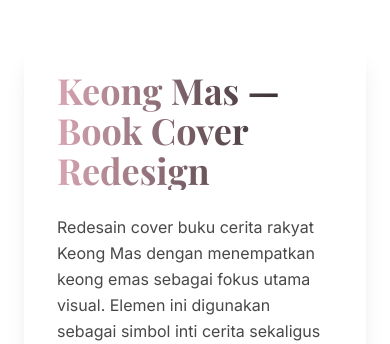
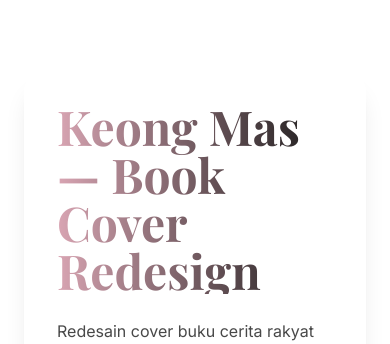
Before and after one commit to balqisazalea/Portofolio-Balqis-Azalea, a React (Vite) app: page / in a window 390 px wide. Shown: the part 3636-3980 px from the top of the page. Built offline with nearby package versions, Linux system fonts and the light colour scheme; a web font is replaced by a local one.

Commit message:
feat: Enhance project section spacing and typography
Increase vertical spacing between projects and adjust heading font size for better visual hierarchy and impact.

```diff
--- a/src/App.tsx
+++ b/src/App.tsx
@@ -386,7 +386,7 @@ const ProjectsSection = ({ selectedProject, setSelectedProject }: { selectedProj
           <p className="text-primary-text/70 max-w-md">some of my best works</p>
         </div>
 
-        <div className="flex flex-col gap-24">
+        <div className="flex flex-col gap-40">
           {projects.map((project, index) => (
             <motion.div
               key={project.id}
@@ -394,7 +394,7 @@ const ProjectsSection = ({ selectedProject, setSelectedProject }: { selectedProj
               whileInView={{ opacity: 1, y: 0 }}
               viewport={{ once: true, margin: "-100px" }}
               transition={{ duration: 0.8, ease: [0.16, 1, 0.3, 1] }}
-              className="grid grid-cols-1 md:grid-cols-12 gap-12 items-center"
+              className="grid grid-cols-1 md:grid-cols-12 gap-20 items-center"
             >
               {/* Left Column: Image (60%) */}
               <div className={`md:col-span-7 overflow-hidden ${index % 2 === 1 ? 'md:order-2' : ''}`}>
@@ -443,7 +443,7 @@ const ProjectsSection = ({ selectedProject, setSelectedProject }: { selectedProj
               {/* Right Column: Description (40%) */}
               <div className={`md:col-span-5 ${index % 2 === 1 ? 'md:order-1' : ''}`}>
                 <div className="glass-card rounded-[24px] p-8 md:p-10 backdrop-blur-md bg-white/40 border border-white/20 shadow-xl">
-                  <h3 className="text-4xl font-serif font-bold text-primary-text mb-6 bg-clip-text text-transparent bg-gradient-to-r from-accent-primary to-primary-text">
+                  <h3 className="text-5xl font-serif font-bold text-primary-text mb-6 bg-clip-text text-transparent bg-gradient-to-r from-accent-primary to-primary-text">
                     {project.title}
                   </h3>
                   <p className="text-primary-text/80 leading-relaxed mb-8">{project.description}</p>
```
